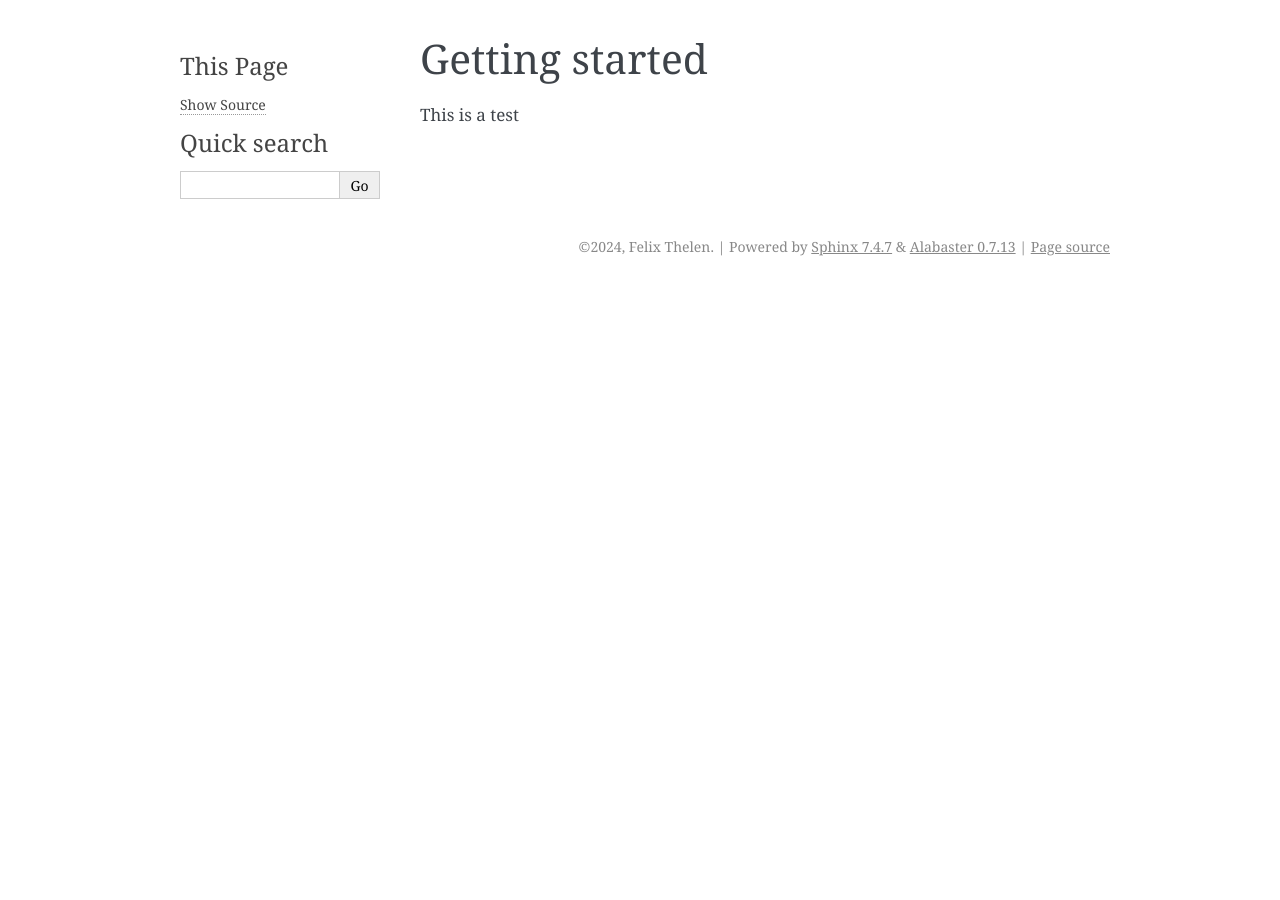
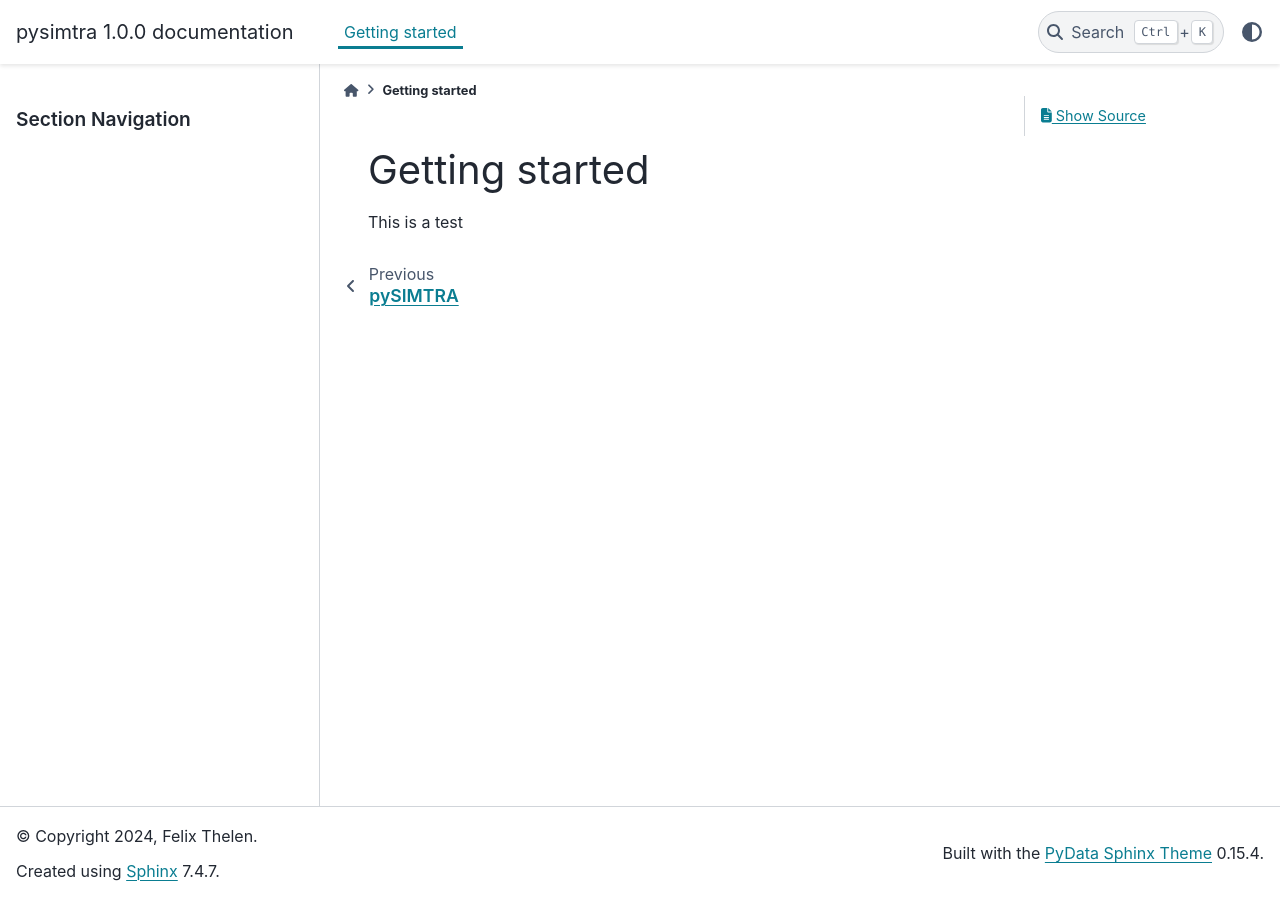
Before and after one commit to felixthln/pysimtra, a Sphinx documentation site: the page built from docs/source/getting_started.rst, in a window 1280 px wide. Built offline with Sphinx 7.4.7 and the PyData theme 0.15.4, drawn with Linux system fonts in a browser that asks for light colours.

Commit message:
Theme changes

```diff
--- a/docs/source/conf.py
+++ b/docs/source/conf.py
@@ -7,8 +7,13 @@
 # Add the path to the code to the system paths
 
 import sys
-from pathlib import Path
-sys.path.append(str(Path(__file__).parents[2] / 'src' / 'pysimtra'))
+#from pathlib import Path
+#sys.path.append(str(Path(__file__).parents[2] / 'src' / 'pysimtra'))
+
+import os
+sys.path.insert(0, os.path.abspath('../..'))
+
+print(sys.path)
 
 # -- Project information -----------------------------------------------------
 # https://www.sphinx-doc.org/en/master/usage/configuration.html#project-information
@@ -33,5 +38,5 @@ exclude_patterns = []
 # -- Options for HTML output -------------------------------------------------
 # https://www.sphinx-doc.org/en/master/usage/configuration.html#options-for-html-output
 
-html_theme = 'alabaster'
-html_static_path = ['_static']
+html_theme = 'pydata_sphinx_theme'
+# html_static_path = ['_static']
--- a/docs/source/index.rst
+++ b/docs/source/index.rst
@@ -12,5 +12,5 @@ documentation for details.
 
    getting_started
 
-.. automodule:: pysimtra.module
+.. automodule:: pysimtra
    :members:
```
